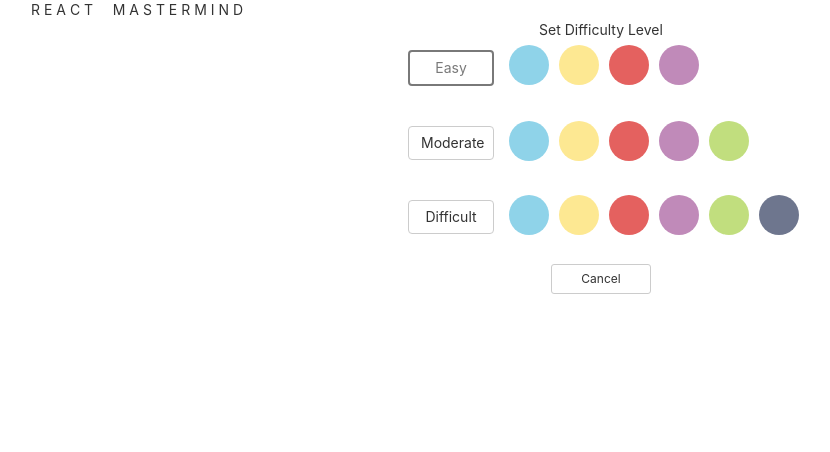
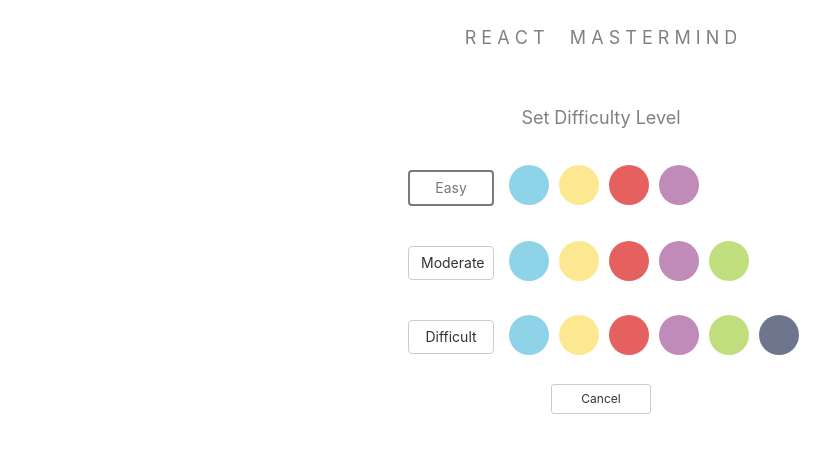
Before and after one commit to siaraclemente/MasterMindReact, a React app: page /settings in a window 1280 px wide. Shown: the whole page, without its empty margins (39-869 px from the left). Built offline with nearby package versions, Linux system fonts and the light colour scheme.

Commit message:
header centered, additional css changes made

```diff
--- a/src/index.css
+++ b/src/index.css
@@ -26,3 +26,12 @@ code {
 button:focus, .btn:focus {
   outline: none;
 }
+
+.header-footer {
+  height: 50px;
+  padding: 10px;
+  margin: 15px 0;
+  color: grey;
+  font-size: 18px;
+  text-align: center;
+}
```
